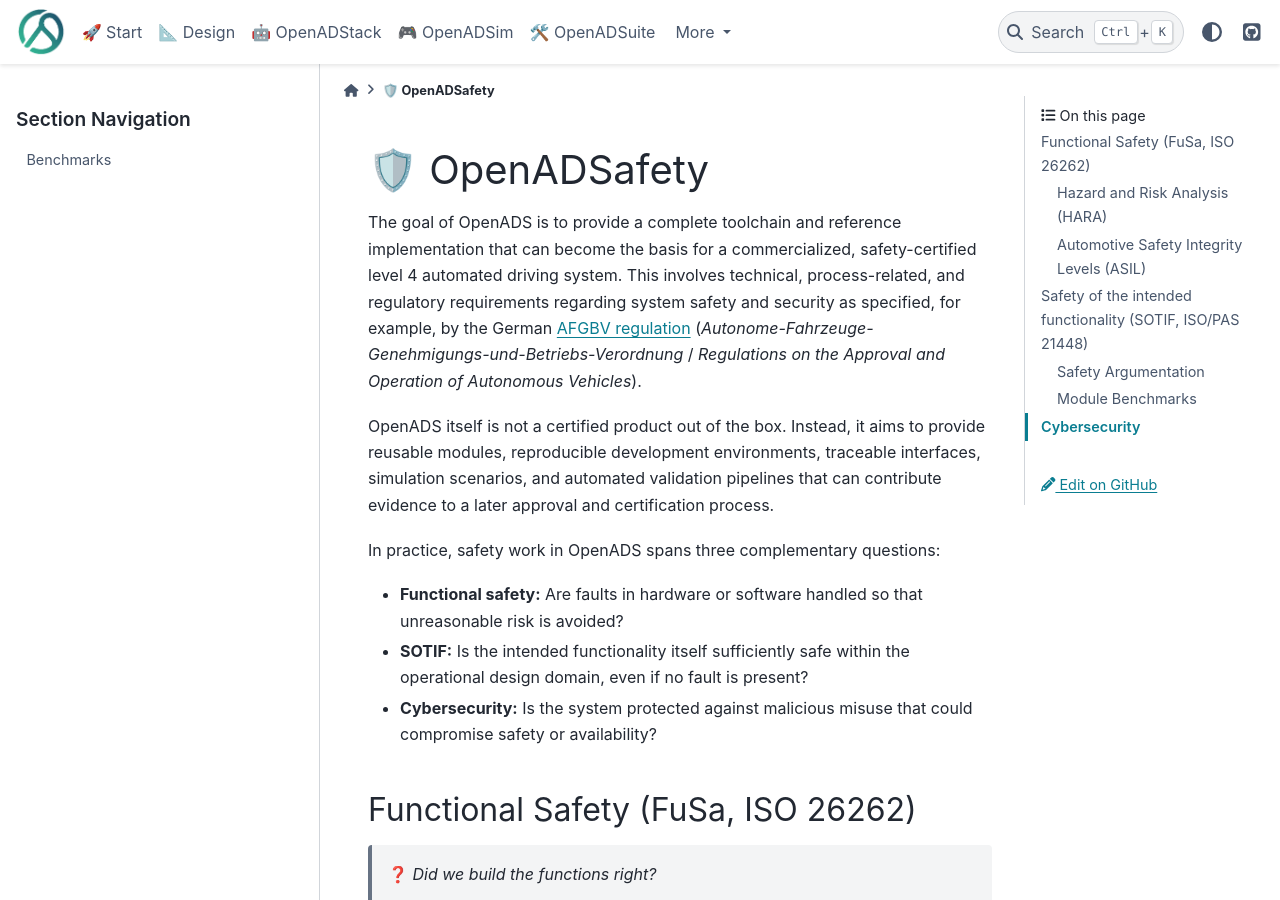
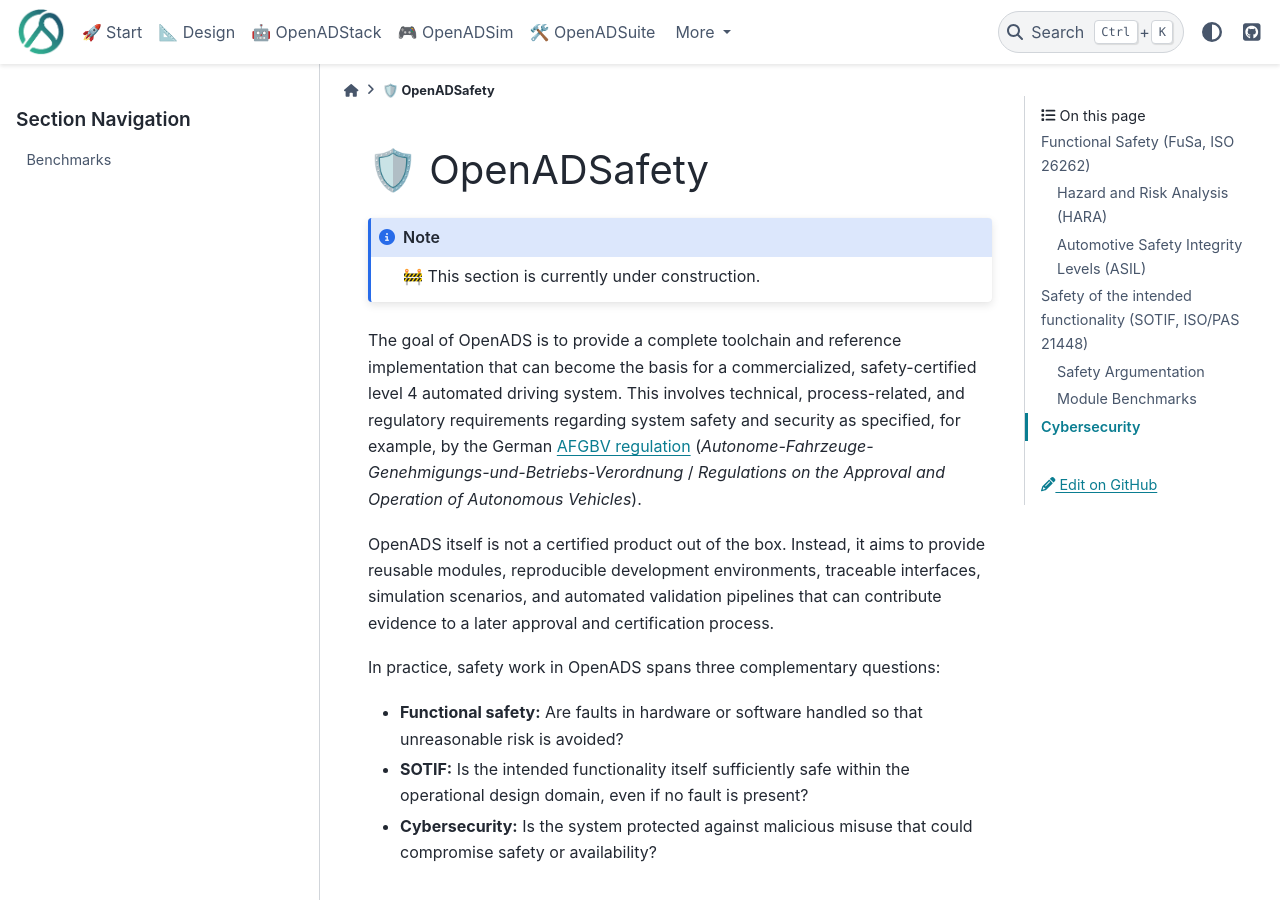
Before and after one commit to openads-project/openads-project.github.io, a Sphinx documentation site: the page built from docs/openadsafety/openadsafety.md, in a window 1280 px wide and 900 px high. Built offline with Sphinx 7.4.7 and the PyData theme 0.15.4, drawn with Linux system fonts in a browser that asks for light colours; pages that are not in the unit, such as notebooks, are missing from menus.

Commit message:
under construction

````diff
--- a/docs/openadsafety/openadsafety.md
+++ b/docs/openadsafety/openadsafety.md
@@ -1,4 +1,8 @@
 # 🛡️ OpenADSafety
+
+```{note}
+🚧 This section is currently under construction.
+```
 
 ```{toctree}
 :maxdepth: 2
````
